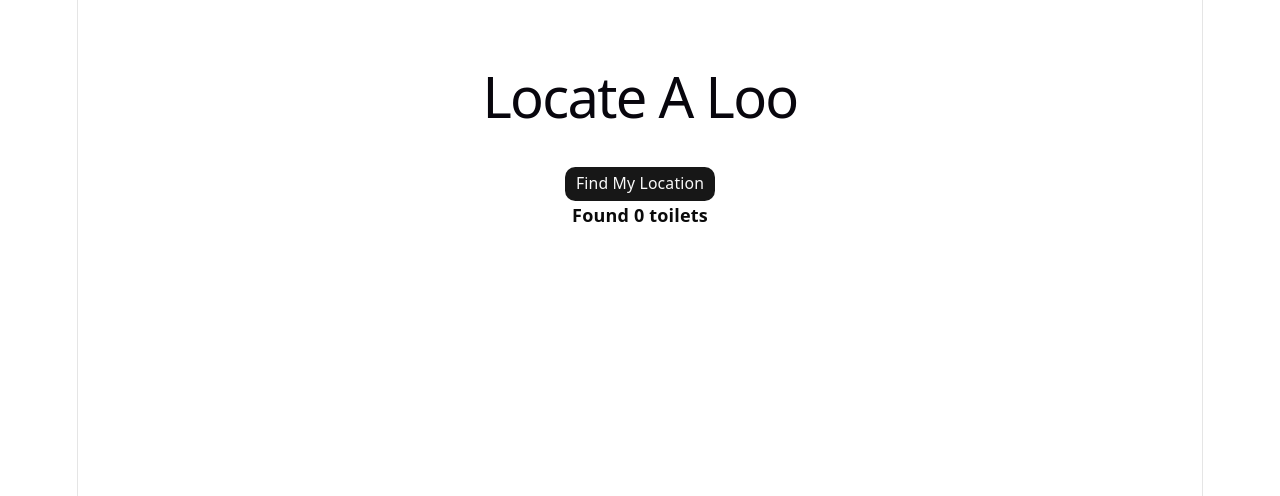
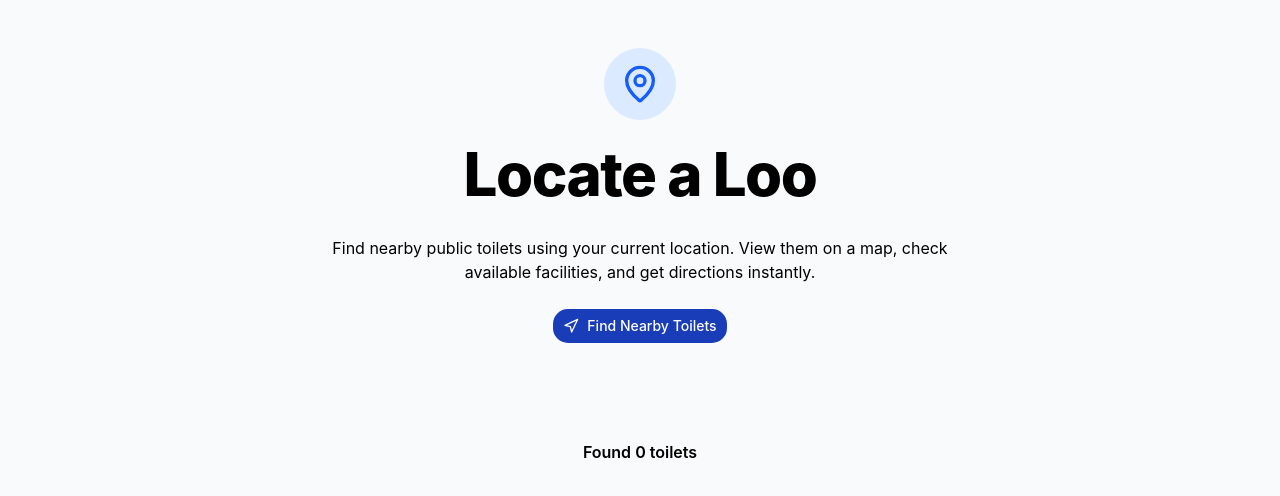
Before and after one commit to geejay81/locate-a-loo, a React (Vite) app: page / in a window 1280 px wide. Shown: the top 496 px of the page. Built offline with nearby package versions, Linux system fonts and the light colour scheme.

Commit message:
added HeroSection

```diff
--- a/index.html
+++ b/index.html
@@ -4,7 +4,7 @@
     <meta charset="UTF-8" />
     <link rel="icon" type="image/svg+xml" href="/favicon.svg" />
     <meta name="viewport" content="width=device-width, initial-scale=1.0" />
-    <title>locate-a-loo</title>
+    <title>Locate a Loo</title>
   </head>
   <body>
     <div id="root"></div>
--- a/src/App.tsx
+++ b/src/App.tsx
@@ -1,12 +1,13 @@
-import { useState } from "react";
-import { Button } from "@/components/ui/button";
+import { useMemo, useState } from "react";
 import { useGeolocation } from "@/hooks/useGeolocation";
 import { findNearbyToilets } from "@/services/overpass";
 import { ToiletCard } from "@/components/ToiletCard";
 import type { Toilet } from "@/types/toilet";
 import { ToiletMap } from "./components/ToiletMap";
+import { HeroSection } from "./components/HeroSection";
+import { Spinner } from "./components/ui/spinner";
 
-const pageTitle = "Locate A Loo";
+const pageTitle = "Locate a Loo";
 
 function App() {
   const { coordinates, loading, error, getLocation } = useGeolocation();
@@ -14,11 +15,14 @@ function App() {
   const [toilets, setToilets] = useState<Toilet[]>([]);
   const [searching, setSearching] = useState(false);
 
-  const handleFindToilets = async () => {
-    getLocation();
-  };
+  const resultCount = useMemo(() => {
+    return toilets.length;
+  }, [toilets]);
 
   const loadToilets = async () => {
+
+    getLocation();
+
     if (!coordinates) return;
 
     setSearching(true);
@@ -40,65 +44,44 @@ function App() {
   };
 
   return (
-    <div className="p-6">
-      <h1 className="mb-4 text-2xl font-bold">
-        {pageTitle}
-      </h1>
-
-      <Button onClick={handleFindToilets} disabled={loading}>
-        Find My Location
-      </Button>
-
-      {coordinates && (
-        <>
-          <p className="mt-4">
-            Lat: {coordinates.latitude}
-          </p>
-
-          <p>
-            Lon: {coordinates.longitude}
-          </p>
-
-          <Button
-            className="mt-4"
-            onClick={loadToilets}
-          >
-            Find Nearby Toilets
-          </Button>
-        </>
-      )}
+    <div className="min-h-screen bg-background text-foreground">
+      <HeroSection
+        heading={pageTitle}
+        onFindToilets={loadToilets}
+        loading={loading || searching}
+      />
+      <div className="p-6 mx-auto max-w-4xl px-4 py-4 text-center">
 
         {searching && (
-        <p className="mt-4">Searching...</p>
+          <Spinner className="mx-auto mt-8" />
         )}
 
         {error && (
-        <p className="mt-4 text-red-500">
+          <p className="mt-8 text-red-500">
             {error}
           </p>
         )}
 
-      <p className="mt-4 font-semibold">
-        Found {toilets.length} toilets
+        <p className="mt-8 font-semibold">
+          Found {resultCount} toilets
         </p>
-      {coordinates && toilets.length > 0 && (
+        {coordinates && resultCount > 0 && (
           <div>
             <ToiletMap
               latitude={coordinates.latitude}
               longitude={coordinates.longitude}
-            toilets={toilets}
-          />
+              toilets={toilets} />
             <div className="mt-6 space-y-4">
               {toilets.map((toilet) => (
                 <ToiletCard
                   key={toilet.id}
-                toilet={toilet}
-              />
+                  toilet={toilet} />
               ))}
             </div>
           </div>
         )}
       </div>
+    </div>
   );
 }
 
--- /dev/null
+++ b/src/components/HeroSection.tsx
@@ -0,0 +1,51 @@
+import { MapPin, Navigation } from "lucide-react";
+import { Button } from "@/components/ui/button";
+
+interface HeroSectionProps {
+  heading: string;
+  onFindToilets: () => Promise<void>;
+  loading?: boolean;
+}
+
+export function HeroSection({
+  heading,
+  onFindToilets,
+  loading = false,
+}: HeroSectionProps) {
+  return (
+    <section className="mx-auto max-w-4xl px-4 py-12 text-center">
+      <div className="space-y-6">
+        <div className="flex justify-center">
+          <div className="rounded-full bg-blue-100 p-4">
+            <MapPin className="h-10 w-10 text-blue-600" />
+          </div>
+        </div>
+
+        <div className="space-y-4 md:space-y-8">
+          <h1 className="text-4xl font-extrabold tracking-tight md:text-6xl">
+            {heading}
+          </h1>
+
+          <p className="mx-auto max-w-2xl text-muted-foreground">
+            Find nearby public toilets using your current location.
+            View them on a map, check available facilities,
+            and get directions instantly.
+          </p>
+        </div>
+
+        <Button
+          size="lg"
+          onClick={onFindToilets}
+          disabled={loading}
+          className="gap-2 rounded-2xl bg-blue-800 text-white hover:bg-blue-600 focus:ring-yellow-200"
+        >
+          <Navigation className="h-4 w-4" />
+
+          {loading
+            ? "Finding Toilets..."
+            : "Find Nearby Toilets"}
+        </Button>
+      </div>
+    </section>
+  );
+}
--- /dev/null
+++ b/src/components/ui/spinner.tsx
@@ -0,0 +1,10 @@
+import { cn } from "cn"
+import { Loader2Icon } from "lucide-react"
+
+function Spinner({ className, ...props }: React.ComponentProps<"svg">) {
+  return (
+    <Loader2Icon data-slot="spinner" role="status" aria-label="Loading" className={cn("size-8 animate-spin", className)} {...props} />
+  )
+}
+
+export { Spinner }
--- a/src/index.css
+++ b/src/index.css
@@ -3,261 +3,30 @@
 @import "shadcn/tailwind.css";
 @import "@fontsource-variable/geist";
 
-@custom-variant dark (&:is(.dark *));
+:root {
+  font-family:
+    Geist,
+    Inter,
+    system-ui,
+    sans-serif;
 
-:root {
-  --text: #6b6375;
-  --text-h: #08060d;
-  --bg: #fff;
-  --border: oklch(0.922 0 0);
-  --code-bg: #f4f3ec;
-  --accent: oklch(0.97 0 0);
-  --accent-bg: rgba(170, 59, 255, 0.1);
-  --accent-border: rgba(170, 59, 255, 0.5);
-  --social-bg: rgba(244, 243, 236, 0.5);
-  --shadow:
-    rgba(0, 0, 0, 0.1) 0 10px 15px -3px, rgba(0, 0, 0, 0.05) 0 4px 6px -2px;
-
-  --sans: system-ui, 'Segoe UI', Roboto, sans-serif;
-  --heading: system-ui, 'Segoe UI', Roboto, sans-serif;
-  --mono: ui-monospace, Consolas, monospace;
-
-  font: 18px/145% var(--sans);
-  letter-spacing: 0.18px;
-  color-scheme: light dark;
-  color: var(--text);
-  background: var(--bg);
   font-synthesis: none;
   text-rendering: optimizeLegibility;
   -webkit-font-smoothing: antialiased;
   -moz-osx-font-smoothing: grayscale;
-
-  @media (max-width: 1024px) {
-    font-size: 16px;
-  }
-
-  --background: oklch(1 0 0);
-
-  --foreground: oklch(0.145 0 0);
-
-  --card: oklch(1 0 0);
-
-  --card-foreground: oklch(0.145 0 0);
-
-  --popover: oklch(1 0 0);
-
-  --popover-foreground: oklch(0.145 0 0);
-
-  --primary: oklch(0.205 0 0);
-
-  --primary-foreground: oklch(0.985 0 0);
-
-  --secondary: oklch(0.97 0 0);
-
-  --secondary-foreground: oklch(0.205 0 0);
-
-  --muted: oklch(0.97 0 0);
-
-  --muted-foreground: oklch(0.556 0 0);
-
-  --accent-foreground: oklch(0.205 0 0);
-
-  --destructive: oklch(0.577 0.245 27.325);
-
-  --input: oklch(0.922 0 0);
-
-  --ring: oklch(0.708 0 0);
-
-  --chart-1: oklch(0.87 0 0);
-
-  --chart-2: oklch(0.556 0 0);
-
-  --chart-3: oklch(0.439 0 0);
-
-  --chart-4: oklch(0.371 0 0);
-
-  --chart-5: oklch(0.269 0 0);
-
-  --radius: 0.625rem;
-
-  --sidebar: oklch(0.985 0 0);
-
-  --sidebar-foreground: oklch(0.145 0 0);
-
-  --sidebar-primary: oklch(0.205 0 0);
-
-  --sidebar-primary-foreground: oklch(0.985 0 0);
-
-  --sidebar-accent: oklch(0.97 0 0);
-
-  --sidebar-accent-foreground: oklch(0.205 0 0);
-
-  --sidebar-border: oklch(0.922 0 0);
-
-  --sidebar-ring: oklch(0.708 0 0)
 }
 
-@media (prefers-color-scheme: dark) {
-  :root {
-    --text: #9ca3af;
-    --text-h: #f3f4f6;
-    --bg: #16171d;
-    --border: #2e303a;
-    --code-bg: #1f2028;
-    --accent: #c084fc;
-    --accent-bg: rgba(192, 132, 252, 0.15);
-    --accent-border: rgba(192, 132, 252, 0.5);
-    --social-bg: rgba(47, 48, 58, 0.5);
-    --shadow:
-      rgba(0, 0, 0, 0.4) 0 10px 15px -3px, rgba(0, 0, 0, 0.25) 0 4px 6px -2px;
-  }
-
-  #social .button-icon {
-    filter: invert(1) brightness(2);
-  }
-}
-
+html,
+body,
 #root {
-  width: 1126px;
-  max-width: 100%;
-  margin: 0 auto;
-  text-align: center;
-  border-inline: 1px solid var(--border);
-  min-height: 100svh;
-  display: flex;
-  flex-direction: column;
-  box-sizing: border-box;
+  min-height: 100vh;
 }
 
 body {
   margin: 0;
+  background-color: hsl(210 20% 98%);
 }
 
-h1,
-h2 {
-  font-family: var(--heading);
-  font-weight: 500;
-  color: var(--text-h);
+.leaflet-container {
+  border-radius: 0.75rem;
 }
-
-h1 {
-  font-size: 56px;
-  letter-spacing: -1.68px;
-  margin: 32px 0;
-  @media (max-width: 1024px) {
-    font-size: 36px;
-    margin: 20px 0;
-  }
-}
-h2 {
-  font-size: 24px;
-  line-height: 118%;
-  letter-spacing: -0.24px;
-  margin: 0 0 8px;
-  @media (max-width: 1024px) {
-    font-size: 20px;
-  }
-}
-p {
-  margin: 0;
-}
-
-code,
-.counter {
-  font-family: var(--mono);
-  display: inline-flex;
-  border-radius: 4px;
-  color: var(--text-h);
-}
-
-code {
-  font-size: 15px;
-  line-height: 135%;
-  padding: 4px 8px;
-  background: var(--code-bg);
-}
-
-@theme inline {
-  --font-heading: var(--font-sans);
-  --font-sans: 'Geist Variable', sans-serif;
-  --color-sidebar-ring: var(--sidebar-ring);
-  --color-sidebar-border: var(--sidebar-border);
-  --color-sidebar-accent-foreground: var(--sidebar-accent-foreground);
-  --color-sidebar-accent: var(--sidebar-accent);
-  --color-sidebar-primary-foreground: var(--sidebar-primary-foreground);
-  --color-sidebar-primary: var(--sidebar-primary);
-  --color-sidebar-foreground: var(--sidebar-foreground);
-  --color-sidebar: var(--sidebar);
-  --color-chart-5: var(--chart-5);
-  --color-chart-4: var(--chart-4);
-  --color-chart-3: var(--chart-3);
-  --color-chart-2: var(--chart-2);
-  --color-chart-1: var(--chart-1);
-  --color-ring: var(--ring);
-  --color-input: var(--input);
-  --color-border: var(--border);
-  --color-destructive: var(--destructive);
-  --color-accent-foreground: var(--accent-foreground);
-  --color-accent: var(--accent);
-  --color-muted-foreground: var(--muted-foreground);
-  --color-muted: var(--muted);
-  --color-secondary-foreground: var(--secondary-foreground);
-  --color-secondary: var(--secondary);
-  --color-primary-foreground: var(--primary-foreground);
-  --color-primary: var(--primary);
-  --color-popover-foreground: var(--popover-foreground);
-  --color-popover: var(--popover);
-  --color-card-foreground: var(--card-foreground);
-  --color-card: var(--card);
-  --color-foreground: var(--foreground);
-  --color-background: var(--background);
-  --radius-sm: calc(var(--radius) * 0.6);
-  --radius-md: calc(var(--radius) * 0.8);
-  --radius-lg: var(--radius);
-  --radius-xl: calc(var(--radius) * 1.4);
-  --radius-2xl: calc(var(--radius) * 1.8);
-  --radius-3xl: calc(var(--radius) * 2.2);
-  --radius-4xl: calc(var(--radius) * 2.6);
-}
-
-.dark {
-  --background: oklch(0.145 0 0);
-  --foreground: oklch(0.985 0 0);
-  --card: oklch(0.205 0 0);
-  --card-foreground: oklch(0.985 0 0);
-  --popover: oklch(0.205 0 0);
-  --popover-foreground: oklch(0.985 0 0);
-  --primary: oklch(0.922 0 0);
-  --primary-foreground: oklch(0.205 0 0);
-  --secondary: oklch(0.269 0 0);
-  --secondary-foreground: oklch(0.985 0 0);
-  --muted: oklch(0.269 0 0);
-  --muted-foreground: oklch(0.708 0 0);
-  --accent: oklch(0.269 0 0);
-  --accent-foreground: oklch(0.985 0 0);
-  --destructive: oklch(0.704 0.191 22.216);
-  --border: oklch(1 0 0 / 10%);
-  --input: oklch(1 0 0 / 15%);
-  --ring: oklch(0.556 0 0);
-  --chart-1: oklch(0.87 0 0);
-  --chart-2: oklch(0.556 0 0);
-  --chart-3: oklch(0.439 0 0);
-  --chart-4: oklch(0.371 0 0);
-  --chart-5: oklch(0.269 0 0);
-  --sidebar: oklch(0.205 0 0);
-  --sidebar-foreground: oklch(0.985 0 0);
-  --sidebar-primary: oklch(0.488 0.243 264.376);
-  --sidebar-primary-foreground: oklch(0.985 0 0);
-  --sidebar-accent: oklch(0.269 0 0);
-  --sidebar-accent-foreground: oklch(0.985 0 0);
-  --sidebar-border: oklch(1 0 0 / 10%);
-  --sidebar-ring: oklch(0.556 0 0);
-}
-
-@layer base {
-  * {
-    @apply border-border outline-ring/50;}
-  body {
-    @apply bg-background text-foreground;}
-  html {
-    @apply font-sans;}}
--- /dev/null
+++ b/src/lib/map-icons.ts
@@ -0,0 +1,12 @@
+import L from "leaflet";
+
+export const toiletIcon = L.divIcon({
+  html: "🚻",
+  className: "text-2xl",
+});
+
+export const userIcon = new L.DivIcon({
+  html: "📍",
+  className: "text-2xl",
+  iconSize: [32, 32],
+});
--- a/src/lib/utils.ts
+++ b/src/lib/utils.ts
@@ -1 +1,9 @@
 export { cn } from "cn"
+
+export function formatDistance(distance: number): string {
+  if (distance < 1000) {
+    return `${distance} m`;
+  } else {
+    return `${(distance / 1000).toFixed(1)} km`;
+  }
+}
```
Also changed, not shown: src/components/ToiletCard.tsx (+5 -10 lines), src/components/ToiletMap.tsx (+17 -13 lines). Lines whose indentation alone changed are shown as unchanged.
